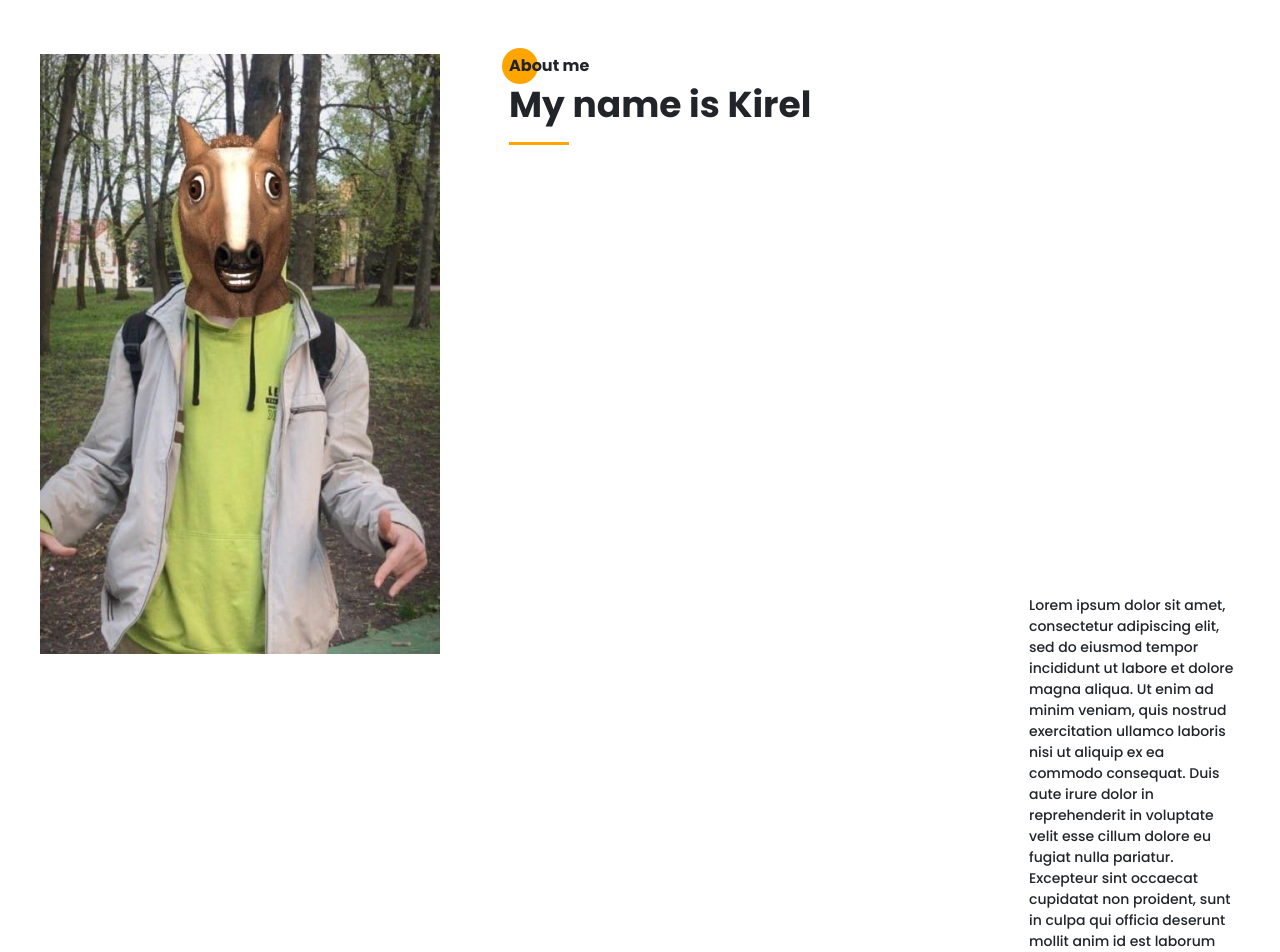
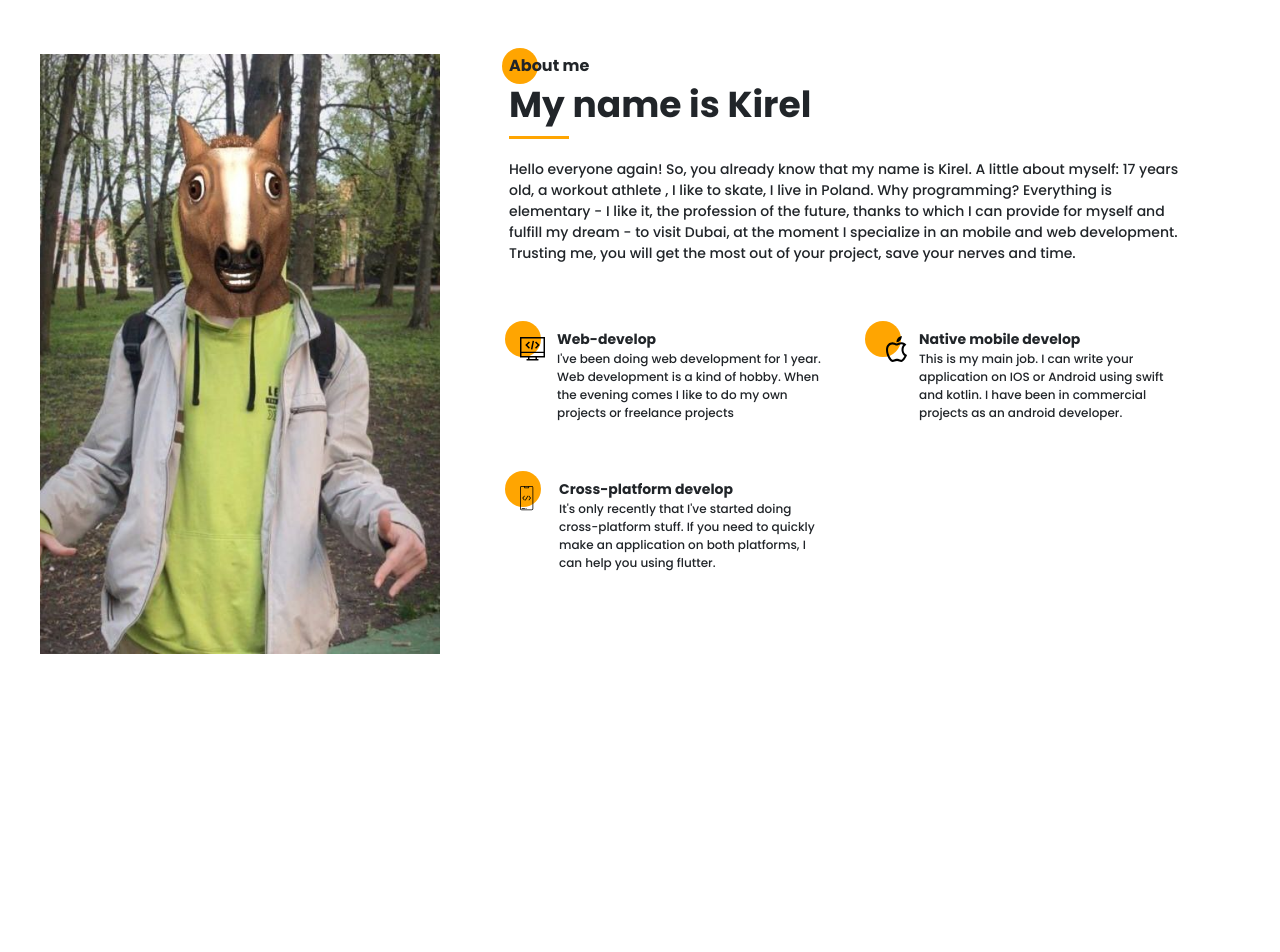
Before and after one commit to larkes-cyber/Portfolio, a website: page src/index.html in a window 1280 px wide. Shown: the part 860-1812 px from the top of the page. After the commit the page ends 1514 px from the top, so only its background shows below. Drawn offline with nearby package versions, Linux system fonts and the light colour scheme; files that its build step writes are made by us from their sources; files whose address does not match are found by name.

Commit message:
ended work on about part

```diff
--- a/src/index.html
+++ b/src/index.html
@@ -91,9 +91,38 @@
                         <div class="about_me__divider"></div>
                     </div>
                     <div class="about_me__hobby_wrapper">
+                        <div class="about_me__info_text">
+                            Hello everyone again! So, you already know that my name is Kirel. A little about myself: 17 years old, a workout athlete , I like to skate, I live in Poland. Why programming? Everything is elementary - I like it, the profession of the future, thanks to which I can provide for myself and fulfill my dream - to visit Dubai, at the moment I specialize in an mobile and web development.  Trusting me, you will get the most out of your project, save your nerves and time.
+                        </div>
 
-                        <div class="about_me__info_text">
-                            Lorem ipsum dolor sit amet, consectetur adipiscing elit, sed do eiusmod tempor incididunt ut labore et dolore magna aliqua. Ut enim ad minim veniam, quis nostrud exercitation ullamco laboris nisi ut aliquip ex ea commodo consequat. Duis aute irure dolor in reprehenderit in voluptate velit esse cillum dolore eu fugiat nulla pariatur. Excepteur sint occaecat cupidatat non proident, sunt in culpa qui officia deserunt mollit anim id est laborum
+                        <div class="about_me__info_block" id="first">
+                            <div class="about_me__info_block__position_icon">
+                                <img src="../icons/about_me/web_development.svg" alt="">
+                            </div>
+                            <div class="about_me__info_block__wrapper">
+                                <div class="title title_fz14 title_bold">Web-develop</div>
+                                <div class="title title_fz12">I've been doing web development for 1 year. Web development is a kind of hobby. When the evening comes I like to do my own projects or freelance projects</div>
+                            </div>
+                        </div>
+
+                        <div class="about_me__info_block" id="second">
+                            <div class="about_me__info_block__position_icon">
+                                <img src="../icons/about_me/native.svg" alt="">
+                            </div>
+                            <div class="about_me__info_block__wrapper">
+                                <div class="title title_fz14 title_bold">Native mobile develop</div>
+                                <div class="title title_fz12">This is my main job. I can write your application on IOS or Android using swift and kotlin. I have been in commercial projects as an android developer.</div>
+                            </div>
+                        </div>
+
+                        <div class="about_me__info_block" id="third">
+                            <div style="margin-right: 13px;" class="about_me__info_block__position_icon">
+                                <img src="../icons/about_me/mobile_dev.svg" alt="">
+                            </div>
+                            <div class="about_me__info_block__wrapper">
+                                <div class="title title_fz14 title_bold">Cross-platform develop</div>
+                                <div class="title title_fz12">It's only recently that I've started doing cross-platform stuff. If you need to quickly make an application on both platforms, I can help you using flutter.</div>
+                            </div>
                         </div>
 
                     </div>
--- a/src/sass/blocks/_about_me.scss
+++ b/src/sass/blocks/_about_me.scss
@@ -18,9 +18,43 @@
             font-size: 14px;
             grid-area: text;
         }
+        &_block{
+            display: flex;
+            flex-direction: row;
+            margin-left: 11px;
+            &__position_icon{
+                img{
+                    max-width: 28px;
+                }
+                margin-top: 7px;
+                position: relative;
+                @include before_circle;
+                z-index: 2;
+                &:before{
+                    top: -15px;
+                    left: -15px;
+                }
+            }
+            &__wrapper{
+                margin-left:12px;
+                display: flex;
+                flex-direction: column;
+            }
+        }
+        #first{
+           grid-area: web;
+        }
+        #second{
+            grid-area: native;
+        }
+        #third{
+            margin-top: -20px;
+            grid-area: cross;
+        }
     }
     &__divider{
-        margin-top: 10px;
+        margin-top: 4px;
+        margin-bottom: 20px;
         width: 60px;
         height: 3px;
         background: $first_main_color;
@@ -35,13 +69,13 @@
     &__hobby_wrapper{
 
         display: grid;
-        grid-template-columns: repeat(2, 260px);
-        grid-template-rows:repeat(3, minmax(100px,150px));
-
+        grid-template-columns: repeat(2, minmax(260px,320px));
+        grid-template-rows:repeat(3, minmax(100px,130px));
+        gap: 40px;
         grid-template-areas:
-        "text text",
-        "block block1",
-        "block2 null"
+        "text text"
+        "web native"
+        "cross null"
         ;
 
 
--- a/src/sass/blocks/_title.scss
+++ b/src/sass/blocks/_title.scss
@@ -3,6 +3,12 @@
     font-style: normal;
     font-size: 56px;
 
+    &_fz14{
+        font-size: 14px;
+    }
+    &_fz12{
+        font-size: 12px;
+    }
     &_fz16{
         font-size: 16px;
     }
```
Also changed, not shown: dist/css/style.min.css, dist/icons/about_me/design.svg (deleted), dist/icons/about_me/native.svg (added), dist/icons/about_me/web_development.svg, dist/index.html.
